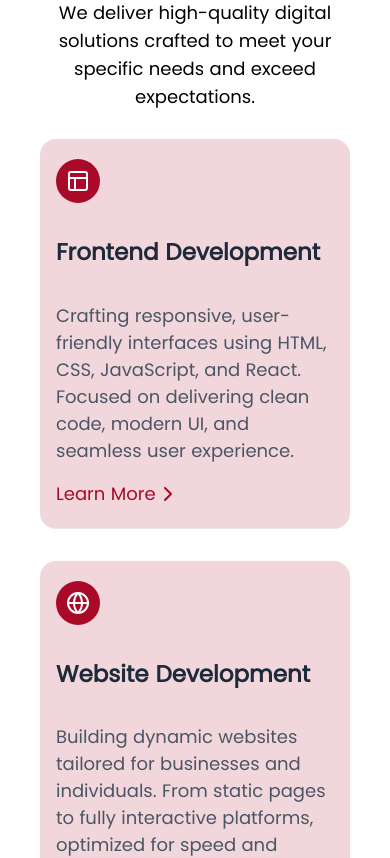
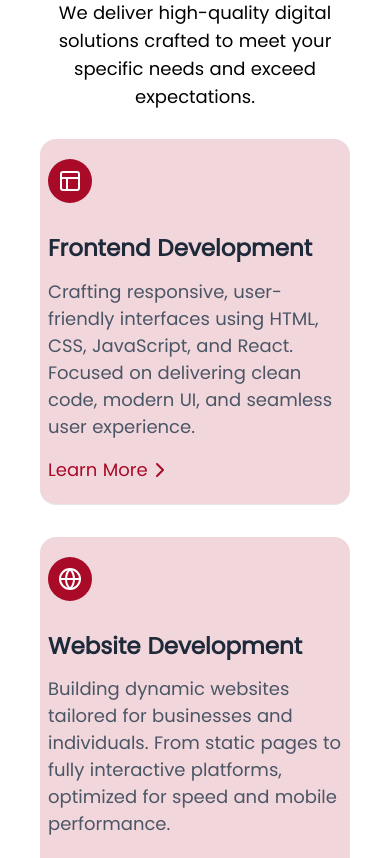
Before and after one commit to Aqib-dev05/Portfolio-website, a React (Vite) app: page / in a window 390 px wide. Shown: the part 4280-5138 px from the top of the page. Built offline with nearby package versions, Linux system fonts and the light colour scheme; a web font is replaced by a local one.

Commit message:
some ui changes (margins,paddings)

```diff
--- a/src/components/About.jsx
+++ b/src/components/About.jsx
@@ -35,7 +35,7 @@ function About() {
           ></div>
         </div>
       </div>
-      <div className="w-full max-lg:pt-22 max-lg:text-center lg:w-[50%] lg:h-[100%] flex flex-col p-2 lg:p-7 ">
+      <div className="w-full max-lg:pt-22 max-lg:text-center lg:w-[50%] lg:h-[100%] flex flex-col p-2 lg:p-5 ">
         <h2 className="blen max-lg:mx-auto  my-3 text-6xl font-bold font-[cursive] bg-gradient-to-l  from-[#a80a27] to-[#8c0eca] text-transparent w-fit ">
           About Me
         </h2>
--- a/src/components/Contact.jsx
+++ b/src/components/Contact.jsx
@@ -52,7 +52,7 @@ function Contact() {
   ];
   return (
     <>
-      <section  className=" pt-30 flex py-8 max-lg:flex-col items-center gap-8 lg:px-4 xl:px-8 bg-gray-300 ">
+      <section id="contact"  className=" pt-30 flex py-8 max-lg:flex-col items-center gap-8 lg:px-4 xl:px-8 bg-gray-300 ">
         <div className="lg:w-[50%] w-full  p-1">
           <h3 className="text-3xl uppercase font-bold ">contact</h3>
           <h5 className="mt-8 text-xl font-bold">Drop Me a Message</h5>
@@ -107,7 +107,7 @@ function Contact() {
           </div>
         </div>
         {/* form */}
-        <div className="lg:w-[50%] w-[96%] " id="contact">
+        <div className="lg:w-[50%] w-[96%] " >
           <form onSubmit={handleSubmit} className="flex flex-col px-7 py-7 max-md:px-4 max-xl:px-5 gap-5 rounded-3xl bg-gray-100 border-1 border-[#a80a27] items-center justify-center">
             <input
               className="w-full h-11 rounded-xl p-4  text-xl border-1 border-[#a80a27] focus:outline-0  bg-gray-100"
--- a/src/components/Experience.jsx
+++ b/src/components/Experience.jsx
@@ -144,11 +144,11 @@ function Experience({ isFull }) {
             A comprehensive overview of my technical skills and experience
             across various technologies and frameworks.
           </p>
-          <div className="flex flex-wrap items-center justify-center gap-16  mx-auto mt-20">
+          <div className="flex flex-wrap items-center justify-center gap-14  mx-auto mt-20">
             {ExperienceInfo.map((elem, idx) => (
               <div
                 key={elem.id + idx}
-                className="bg-red-50 exp-card h-[300px] max-sm:h-[320px] w-[510px] xl:w-[600px] max-sm:w-[96%] p-5  rounded-xl  transition-all duration-300 box-border  "
+                className="bg-red-50 exp-card h-[290px] max-sm:h-[320px] w-[510px] xl:w-[550px] max-sm:w-[96%]  p-5  rounded-xl  transition-all duration-300 box-border  "
               >
                 <div className="flex gap-6  items-center ">
                   <div className=" bg-white abc p-2 rounded-lg   w-[60px] h-[60px] flex items-center justify-center ">
@@ -190,6 +190,7 @@ function Experience({ isFull }) {
             ))}
           </div>
         </section>
+
       </>
     );
   }
--- a/src/components/NavBar.jsx
+++ b/src/components/NavBar.jsx
@@ -25,12 +25,12 @@ function NavBar() {
 
   return (
     <>
-      <nav className="w-full z-50 h-[100px] bg-white shadow-md shadow-[#dad] flex items-center justify-between 2xl:px-24 xl:px-3 lg:px-16 max-md:px-4 max-lg:px-20  " >
+      <nav className="w-full z-50 h-[100px] bg-white shadow-md shadow-[#dad] flex items-center justify-between 2xl:px-24 xl:px-5 lg:px-16 max-md:px-4 max-lg:px-20  " >
         <div className="flex h-full  items-center justify-center">
           <img src={Logo} className=" w-[160px] max-sm:w-[100px] object-cover " alt="ogo" />
         </div>
 
-        <ul className=" hidden xl:flex gap-10 text-[22px]  uppercase font-semibold list-none  " >
+        <ul className=" hidden xl:flex gap-8  text-[20px]  uppercase font-semibold list-none  " >
           <li className='mt-1 cursor-pointer hover:text-[#a80a27] transition-all duration-300 ' ><NavLink to={"/"}  > Home</NavLink> </li>
           <li className='mt-1 cursor-pointer hover:text-[#a80a27] transition-all duration-300 ' ><NavLink to={"/about"} > About</NavLink> </li>
           <li className='mt-1 cursor-pointer hover:text-[#a80a27] transition-all duration-300 ' ><NavLink to={"/portfolio"}  > Portfolio</NavLink> </li>
--- a/src/components/Portfol/PortChild.jsx
+++ b/src/components/Portfol/PortChild.jsx
@@ -4,7 +4,7 @@ import Button from "../Button"
 function PortChild({alignment = "flex-row",borderColor = "aqua",title,description,id,image,link}) {
   return (
     <div className={`w-full  gap-6 py-8 ${alignment} border-gray-400 border-b-[1px]  flex max-lg:flex-col items-center justify-center `} >
-        <div style={{borderColor:borderColor}} className={`lg:w-[50%] overflow-hidden  max-sm:w-[98%] w-[500px]  max-sm:h-[200px] max-md:h-[250px] max-lg:h-[310px] h-[400px]    rounded-2xl max-lg:border-[8px] lg:border-[12px] `} >
+        <div style={{borderColor:borderColor}} className={`lg:w-[50%] overflow-hidden  max-sm:w-[98%] w-[500px]  max-sm:h-[200px] max-md:h-[250px] h-[300px]    rounded-2xl max-lg:border-[8px] lg:border-[12px] `} >
             <img src={image} alt="as" className='object-fill  w-[100%] h-full hover:scale-[1.15] transition-all duration-400 '   />
         </div>
         <div className='lg:w-[50%] w-full flex justify-center items-center lg:block flex-col  '>
--- a/src/components/Services.jsx
+++ b/src/components/Services.jsx
@@ -49,16 +49,16 @@ function Services() {
         {services.map((service) => (
           <div
             key={service.id}
-            className=" service-card transition-all duration-300 flex  w-[310px]  h-[450px] max-sm:h-[auto] max-sm:px-4 max-sm:py-5  bg-[#a80a272a] rounded-2xl  flex-col items-start gap-4 p-5 border-b border-gray-200"
+            className=" service-card transition-all duration-300 flex  w-[310px]  h-[400px] max-sm:h-[auto] max-sm:px-2 max-sm:py-5  bg-[#a80a272a] rounded-2xl  flex-col items-start gap-4 p-3 border-b border-gray-200"
           >
             <div className="flex sr-ico transition-all duration-600 items-center justify-center w-11 h-11 bg-[#a80a27] rounded-full">
               {service.icon}
             </div>
             <div>
-              <h3 className="text-[23px] my-4 font-semibold text-gray-800">
+              <h3 className="text-[23px] my-3 font-semibold text-gray-800">
                 {service.title}
               </h3>
-              <p className="text-gray-600 mt-8 text-[18px] ">
+              <p className="text-gray-600 mt-3 text-[18px] ">
                 {service.description}
               </p>
             </div>
```
